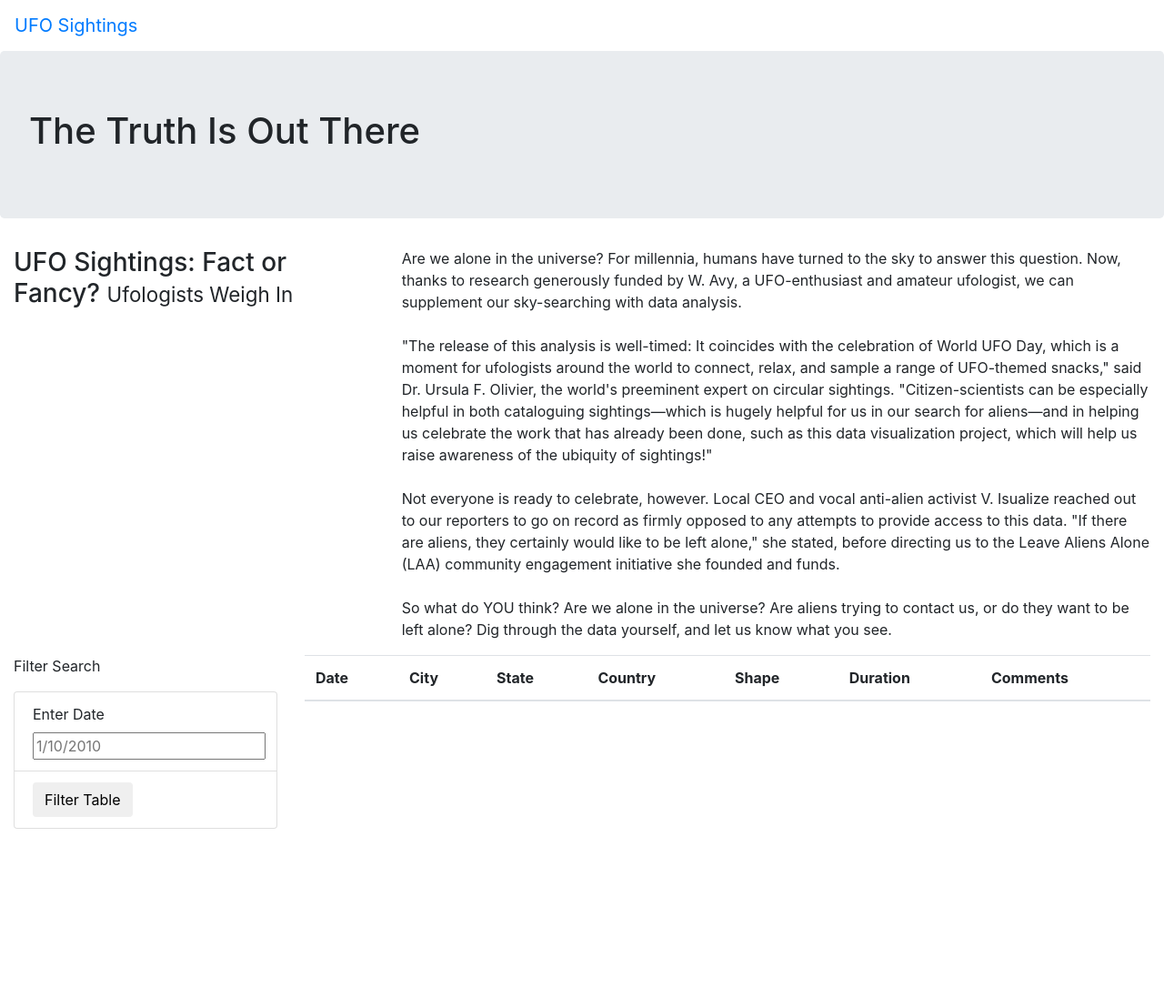
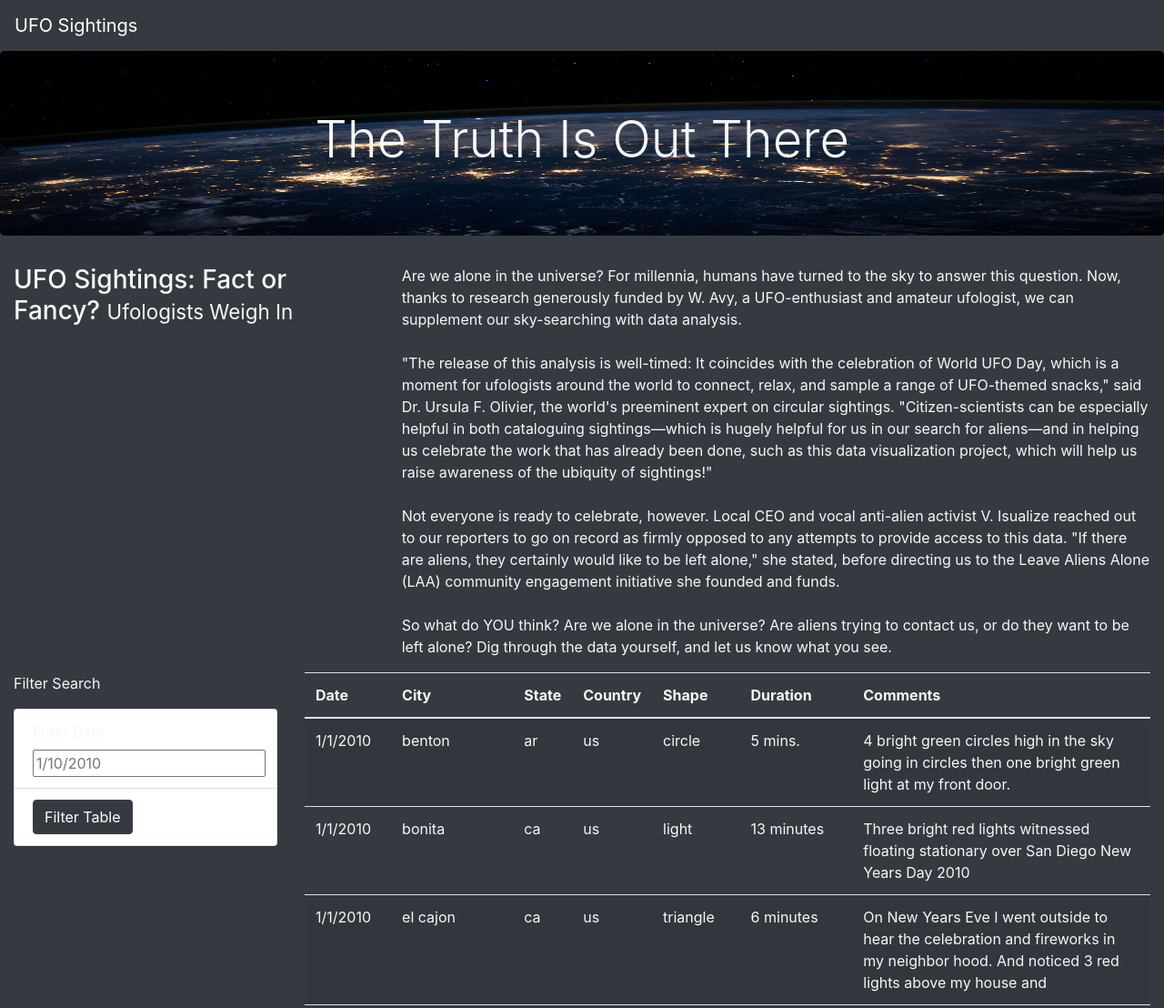
Before and after one commit to salmankhansadozai/UFOs, a plain HTML site: page index.html in a window 1280 px wide. Shown: the top 1108 px of the page at 91% size. Before the commit the page ends 911 px from the top, so only its background shows below. Drawn offline with nearby package versions, Linux system fonts and the light colour scheme.

Commit message:
added css styling

```diff
--- a/index.html
+++ b/index.html
@@ -13,14 +13,14 @@
     />
     <link rel="stylesheet" href="static/css/style.css">
 </head>
-<body>
+<body class="bg-dark">
     <div class="wrapper">
-        <nav class="navbar navbar-expand-lg">
+        <nav class="navbar navbar-dark bg-dark navbar-expand-lg">
             <a class="navbar-brand" href="index.html">UFO Sightings</a>
         </nav>
     </div>
     <div class="jumbotron">
-        <h1>The Truth Is Out There</h1>
+        <h1 class="display-4">The Truth Is Out There</h1>
     </div>
     <div class="container-fluid">
         <div class="row">
@@ -35,16 +35,16 @@
     <div class="container-fluid">
         <div class="row">
             <div class="col-md-3">
-                <form>
+                <form class="bg-dark">
                     <p>Filter Search</p>
                 </form>
-                <ul class="list-group">
-                    <li class="list-group-item">
+                <ul class="list-group bg-dark">
+                    <li class="list-group-item" {style="font-family: inherit; font-size: 1rem;"}>
                         <label for="date">Enter Date</label>
                         <input type="text" placeholder="1/10/2010" id="datetime" />
                     </li>
-                    <li class="list-group-item">
-                        <button id="filter-btn" type="button" class="btn btn-default">Filter Table</button>
+                    <li class="list-group-item" {style="font-family: inherit; font-size: 1rem;"}>
+                        <button id="filter-btn" type="button" class="btn btn-dark">Filter Table</button>
                     </li>
                 </ul>
             </div>
@@ -66,5 +66,9 @@
             </div>
         </div>
     </div>
+    <script src="https://cdnjs.cloudflare.com/ajax/libs/d3/4.11.0/d3.js"></script>
+    <script src="static/js/data.js"></script>
+    <script src="static/js/app.js"></script>
 </body>
+
 </html>
--- a/static/css/style.css
+++ b/static/css/style.css
@@ -0,0 +1,10 @@
+body {
+
+    color: #f7f7f7;
+  }
+
+.jumbotron {
+    background-image: url("../images/nasa.jpg");
+    background-size: 100% 100%;
+    text-align: center;
+  }
--- a/js/app.js
+++ b/static/js/app.js
@@ -1,15 +1,16 @@
 // import the data from data.js
 const tableData = data;
 
+
 function buildTable(data) {
     // First, clear out any existing data
-    tbody.html("");
+    d3.select('tbody').html("");
 
     // Next, loop through each object in the data
     // and append a row and cells for each value in the row
     data.forEach((dataRow) => {
       // Append a row to the table body
-      let row = tbody.append("tr");
+      let row = d3.select('tbody').append("tr");
 
       // Loop through each field in the dataRow and add
       // each value as a table cell (td)
@@ -20,6 +21,7 @@ function buildTable(data) {
       );
     });
 }
+
 function handleClick() {
   // Grab the datetime value from the filter
   let date = d3.select("#datetime").property("value");
```
Also changed, not shown: static/images/nasa.jpg (added), static/js/data.js (renamed from js/data.js). Lines whose indentation alone changed are shown as unchanged.
